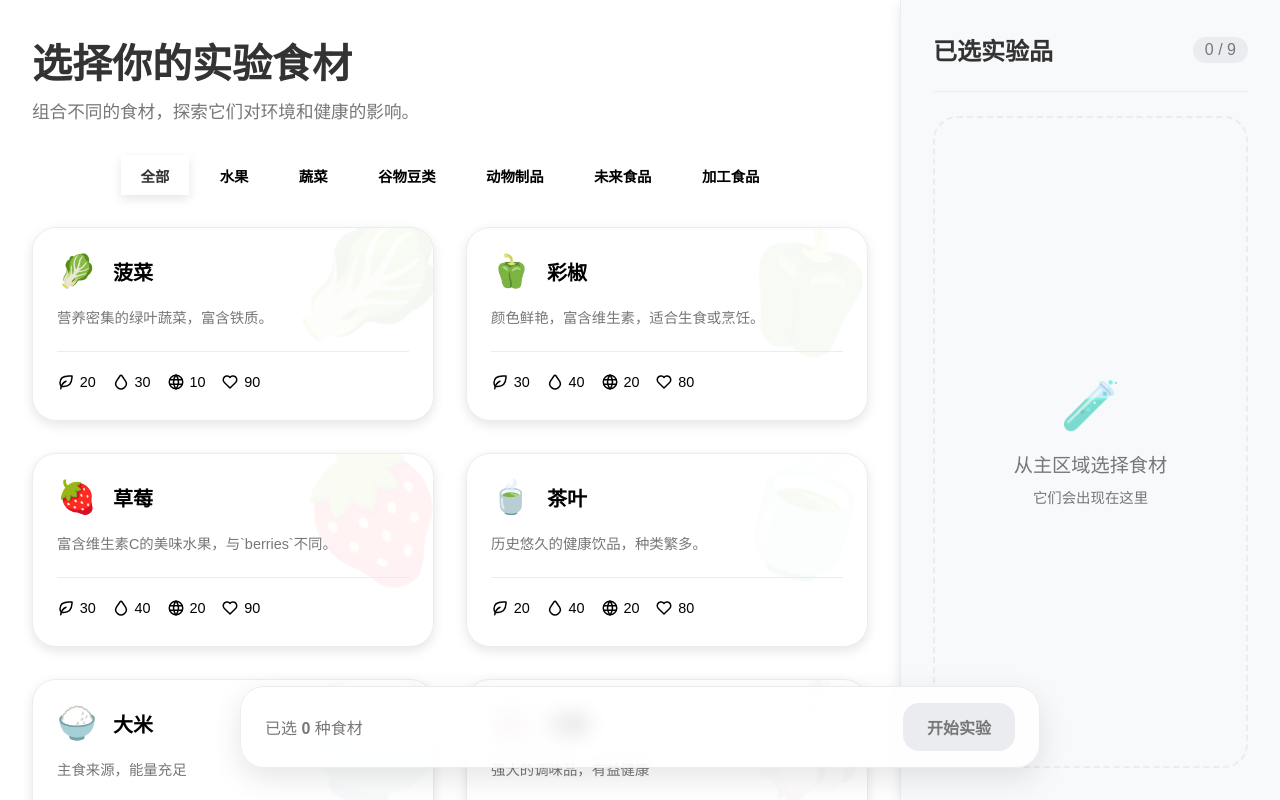
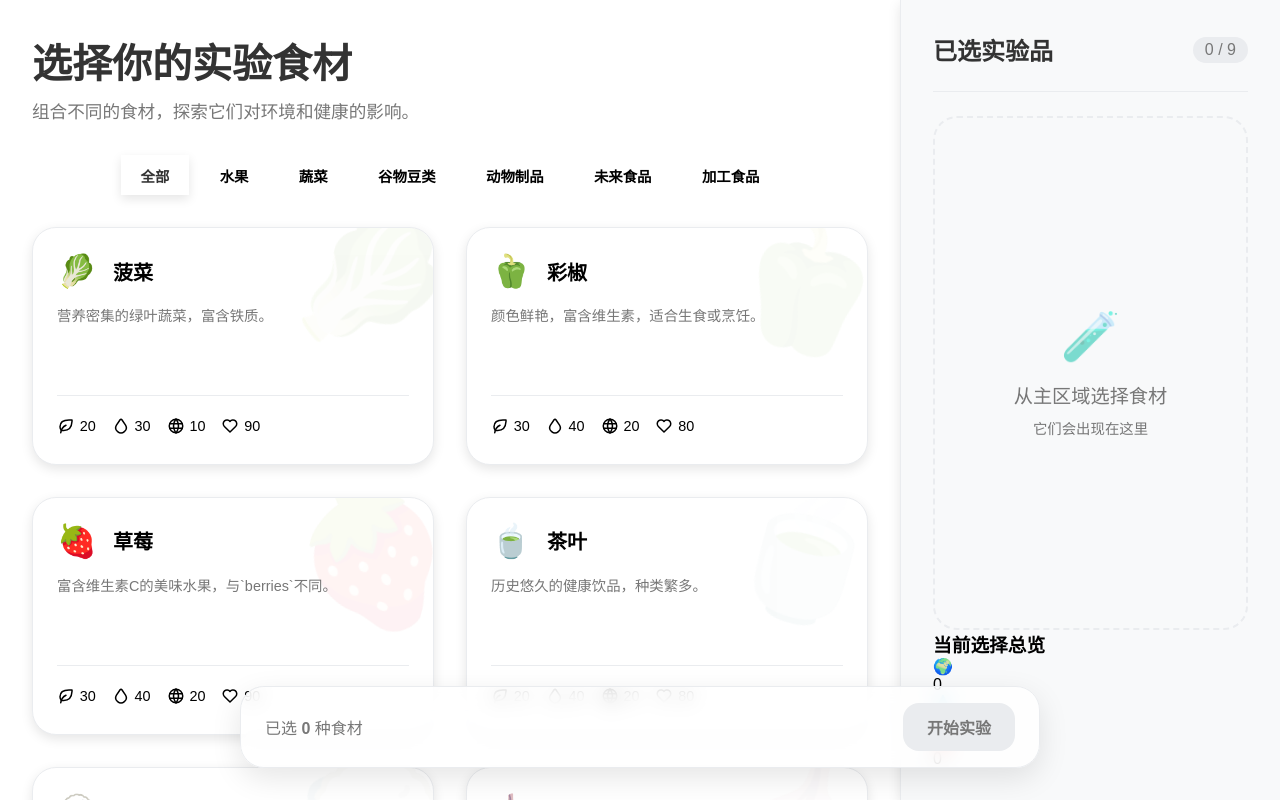
Before and after one commit to Chillizu/Food-Games, a React (Vite) app: page / in a window 1280 px wide. Both pictures are taken after a click on the button "🚀 进入实验室". Built offline with nearby package versions, Linux system fonts and the light colour scheme.

Commit message:
fixed bugs

```diff
--- a/src/App.jsx
+++ b/src/App.jsx
@@ -8,6 +8,7 @@ import CookingScreen from './components/Game/CookingScreen'
 import ResultScreen from './components/Game/ResultScreen'
 import LoadingSpinner from './components/UI/LoadingSpinner'
 import SelectedCards from './components/Cards/SelectedCards'
+import SelectionStatsPanel from './components/UI/SelectionStatsPanel'
 import AchievementPopup from './components/UI/AchievementPopup'
 import Cookbook from './components/UI/Cookbook'
 import AchievementGallery from './components/UI/AchievementGallery'
@@ -112,10 +113,10 @@ function App() {
               />
               <Route path="/result" element={
                 <ResultScreen
-                  onRestart={gameLogic.restartGame}
                   onNewGame={gameLogic.startNewGame}
                   onOpenCookbook={gameLogic.openCookbook}
                   onOpenAchievements={gameLogic.openAchievementGallery}
+                  onResetGame={gameLogic.resetGame}
                 />}
               />
             </Routes>
@@ -128,9 +129,9 @@ function App() {
               selectedFoods={gameLogic.selectedFoods}
               onDeselectFood={gameLogic.deselectFood}
               highlightedFoods={gameLogic.highlightedFoods}
-              selectionStats={gameLogic.selectionStats}
               isLocked={gameLogic.gameStage === 'cooking'}
             />
+            <SelectionStatsPanel selectionStats={gameLogic.selectionStats} />
           </aside>
         )}
       </div>
--- a/src/components/3D/InstancedTrees.jsx
+++ b/src/components/3D/InstancedTrees.jsx
@@ -55,7 +55,7 @@ const InstancedTrees = ({ planetStatus, count }) => {
   return (
     <instancedMesh ref={meshRef} args={[null, null, count]}>
       <coneGeometry args={[0.5, 1, 4]} />
-      <meshStandardMaterial vertexColors />
+      <meshStandardMaterial />
     </instancedMesh>
   );
 };
--- a/src/components/3D/PlanetVisualization.jsx
+++ b/src/components/3D/PlanetVisualization.jsx
@@ -1,9 +1,9 @@
-import React, { useRef, useMemo } from 'react'
+import React, { useRef, useMemo, useState } from 'react'
 import { Canvas, useFrame } from '@react-three/fiber'
 import { OrbitControls, shaderMaterial, Points, PointMaterial } from '@react-three/drei'
 import { extend } from '@react-three/fiber'
 import * as THREE from 'three'
-import { useSpring, animated } from '@react-spring/three'
+import { useSpring, animated, easings } from '@react-spring/three'
 import InstancedTrees from './InstancedTrees'
 import FoodParticles from './FoodParticles'
 
@@ -185,12 +185,9 @@ const Stars = () => {
   )
 }
 
-const PlanetVisualization = ({ planetStatus, selectedFoods }) => {
+export const PlanetScene = ({ planetStatus, selectedFoods }) => {
   return (
-    <Canvas
-      camera={{ position: [0, 0, 5], fov: 50 }}
-      style={{ background: '#1a2a3a', width: '100%', height: '100%' }}
-    >
+    <>
       <ambientLight intensity={0.6} />
       <directionalLight position={[5, 5, 5]} intensity={0.8} />
       <Planet planetStatus={planetStatus} foods={selectedFoods} position={[0, 0, 0]} />
@@ -202,8 +199,19 @@ const PlanetVisualization = ({ planetStatus, selectedFoods }) => {
         autoRotate
         autoRotateSpeed={0.5}
       />
+    </>
+  );
+};
+
+const PlanetVisualization = ({ planetStatus, selectedFoods }) => {
+  return (
+    <Canvas
+      camera={{ position: [0, 0, 5], fov: 50 }}
+      style={{ background: '#1a2a3a', width: '100%', height: '100%' }}
+    >
+      <PlanetScene planetStatus={planetStatus} selectedFoods={selectedFoods} />
     </Canvas>
   )
 }
 
-export default PlanetVisualization
+export default PlanetVisualization;
--- a/src/components/Cards/FoodCard.jsx
+++ b/src/components/Cards/FoodCard.jsx
@@ -28,7 +28,7 @@ const FoodCard = ({ food, isSelected, onSelect }) => {
           <span className="food-card__emoji">{food.emoji}</span>
           <h3 className="food-card__name">{food.name}</h3>
         </div>
-        <p className="food-card__description">{food.description}</p>
+        <p className="food-card__description" title={food.description}>{food.description}</p>
         <div className="food-card__footer">
           <div className="food-card__stats">
             <div className="stat-item" title={`碳排放: ${food.carbonFootprint}`}>
--- a/src/components/Cards/SelectedCards.jsx
+++ b/src/components/Cards/SelectedCards.jsx
@@ -70,39 +70,6 @@ const SelectedCards = ({ selectedFoods, onDeselectFood, highlightedFoods, select
           )}
         </AnimatePresence>
       </div>
-
-      {selectedFoods.length > 0 && selectionStats && (
-        <motion.div
-          className="selection-stats"
-          initial={{ opacity: 0, y: 5 }}
-          animate={{ opacity: 1, y: 0 }}
-          transition={{ duration: 0.3, delay: 0.1, ease: 'easeOut' }}
-        >
-          <h3 className="stats-title">当前选择总览</h3>
-          <div className="stats-progress-bars">
-            <StatProgressBar
-              label="总碳排放"
-              icon="🌍"
-              value={Math.round(selectionStats.carbonFootprint * 100)}
-              max={100}
-              higherIsBetter={false}
-            />
-            <StatProgressBar
-              label="总水资源消耗"
-              icon="💧"
-              value={Math.round(selectionStats.waterUsage * 100)}
-              max={100}
-              higherIsBetter={false}
-            />
-            <StatProgressBar
-              label="平均健康指数"
-              icon="❤️"
-              value={Math.round(selectionStats.healthScore * 100)}
-              max={100}
-            />
-          </div>
-        </motion.div>
-      )}
     </div>
   )
 }
--- a/src/components/Game/IntroScreen.jsx
+++ b/src/components/Game/IntroScreen.jsx
@@ -1,11 +1,11 @@
 import React from 'react';
 import { motion } from 'framer-motion';
-import { IconBook, IconAward, IconChevronRight } from '@tabler/icons-react';
-import FloatingEmojis from '../UI/FloatingEmojis';
+import { Canvas } from '@react-three/fiber';
+import { IconBook, IconAward } from '@tabler/icons-react';
+import { PlanetScene } from '../3D/PlanetVisualization';
 import foodData from '../../data/foods.json';
 
 const IntroScreen = ({ onStartGame, gameStats, onOpenCookbook, onOpenAchievements, unlockedRecipeIds }) => {
-  const foodEmojis = foodData.foods.map(food => food.emoji);
   const containerVariants = {
     hidden: { opacity: 0 },
     visible: { opacity: 1, transition: { staggerChildren: 0.1 } },
@@ -57,7 +57,12 @@ const IntroScreen = ({ onStartGame, gameStats, onOpenCookbook, onOpenAchievement
       {/* Right Column */}
       <div className="intro-right-panel">
         <motion.div variants={itemVariants} className="intro-planet-container">
-          <FloatingEmojis emojis={foodEmojis} />
+          <Canvas style={{ width: '120%', height: '120%' }}>
+            <PlanetScene
+              planetStatus={{ health: 'excellent' }}
+              selectedFoods={[]}
+            />
+          </Canvas>
         </motion.div>
 
         <div className="intro-cards-container">
--- a/src/components/Game/ResultScreen.jsx
+++ b/src/components/Game/ResultScreen.jsx
@@ -8,13 +8,14 @@ import HeaderActions from '../UI/HeaderActions'
 import StatProgressBar from '../UI/StatProgressBar';
 import AnimatedScore from '../UI/AnimatedScore';
 
-const ResultScreen = ({ onNewGame, onOpenCookbook, onOpenAchievements }) => {
+const ResultScreen = ({ onNewGame, onOpenCookbook, onOpenAchievements, onResetGame }) => {
   const location = useLocation();
-  const navigate = useNavigate();
   const resultData = location.state;
 
   const handleGoHome = () => {
-    navigate('/');
+    if (onResetGame) {
+      onResetGame();
+    }
   };
 
   if (!resultData) {
@@ -22,7 +23,7 @@ const ResultScreen = ({ onNewGame, onOpenCookbook, onOpenAchievements }) => {
       <div className="content-block" style={{ textAlign: 'center', margin: 'auto' }}>
         <h2>没有可用的结果</h2>
         <p>请先开始一个新的实验来查看结果。</p>
-        <button className="button button--primary" onClick={handleGoHome} style={{ marginTop: '1rem' }}>
+        <button className="button button--primary" onClick={onResetGame} style={{ marginTop: '1rem' }}>
           返回主界面
         </button>
       </div>
--- /dev/null
+++ b/src/components/UI/SelectionStatsPanel.jsx
@@ -0,0 +1,49 @@
+import React from 'react';
+import { motion } from 'framer-motion';
+import StatProgressBar from './StatProgressBar';
+
+const SelectionStatsPanel = ({ selectionStats }) => {
+  const stats = selectionStats || {
+    carbonFootprint: 0,
+    waterUsage: 0,
+    healthScore: 0,
+  };
+
+  return (
+    <motion.div
+      className="selection-stats-panel"
+      initial={{ opacity: 0, y: 10 }}
+      animate={{ opacity: 1, y: 0 }}
+      transition={{ duration: 0.3, delay: 0.2, ease: 'easeOut' }}
+    >
+      <h3 className="stats-title">当前选择总览</h3>
+      <div className="stats-progress-bars">
+        <StatProgressBar
+          label="总碳排放"
+          icon="🌍"
+          value={stats.carbonFootprint}
+          max={2}
+          higherIsBetter={false}
+          delay={0.1}
+        />
+        <StatProgressBar
+          label="总水资源消耗"
+          icon="💧"
+          value={stats.waterUsage}
+          max={2}
+          higherIsBetter={false}
+          delay={0.2}
+        />
+        <StatProgressBar
+          label="平均健康指数"
+          icon="❤️"
+          value={stats.healthScore}
+          max={1}
+          delay={0.3}
+        />
+      </div>
+    </motion.div>
+  );
+};
+
+export default SelectionStatsPanel;
--- a/src/components/UI/StatProgressBar.jsx
+++ b/src/components/UI/StatProgressBar.jsx
@@ -3,6 +3,7 @@ import { motion } from 'framer-motion';
 
 const StatProgressBar = ({ label, icon, value, max, higherIsBetter = true, delay = 0 }) => {
   const percentage = max > 0 ? (value / max) * 100 : 0;
+  const displayValue = Math.round(value * 100);
 
   const getStatusClass = () => {
     const scoreForColor = higherIsBetter ? percentage : 100 - percentage;
@@ -18,11 +19,11 @@ const StatProgressBar = ({ label, icon, value, max, higherIsBetter = true, delay
         <motion.div
           className={`stat-progress-bar__fill ${getStatusClass()}`}
           initial={{ width: 0 }}
-          animate={{ width: `${percentage}%` }}
+          animate={{ width: `${Math.min(percentage, 100)}%` }}
           transition={{ duration: 0.8, ease: 'easeOut', delay }}
         />
       </div>
-      <span className="stat-progress-bar__value">{value}</span>
+      <span className="stat-progress-bar__value">{displayValue}</span>
     </div>
   );
 };
--- a/src/styles/main.css
+++ b/src/styles/main.css
@@ -315,6 +315,13 @@ body {
   color: var(--text-secondary-color);
   flex-grow: 1;
   margin-bottom: 1.5rem;
+  line-height: 1.5;
+  height: calc(0.9rem * 1.5 * 3); /* Reserve space for 3 lines */
+  display: -webkit-box;
+  -webkit-box-orient: vertical;
+  -webkit-line-clamp: 3;
+  overflow: hidden;
+  text-overflow: ellipsis;
 }
 
 .food-card__footer {
@@ -1178,13 +1185,15 @@ body {
 }
 
 .intro-planet-container {
-  width: 140%;
-  height: 80%;
-  max-height: 800px;
+  width: 100%;
+  height: 100%;
   position: absolute;
-  top: 50%;
-  left: 50%;
-  transform: translate(-50%, -50%);
+  top: 0;
+  left: 0;
+  display: flex;
+  justify-content: center;
+  align-items: center;
+  overflow: visible;
   z-index: 1;
 }
 
@@ -1263,7 +1272,7 @@ body {
   font-weight: 700;
 }
 
-.close-button {
+.modal-header .close-button {
   position: absolute;
   top: 1.25rem;
   right: 1.25rem;
@@ -1292,7 +1301,7 @@ body {
 }
 
 /* Selection Stats */
-.selection-stats {
+.selection-stats-panel {
   padding-top: 1.5rem;
   margin-top: 1.5rem;
   border-top: 1px solid var(--border-color);
@@ -1375,6 +1384,7 @@ body {
   overflow-y: auto;
   padding: 1rem;
   flex-grow: 1;
+  min-height: 0; /* Flexbox overflow fix */
 }
 
 .modal-tabs {
```
Also changed, not shown: 1 other file (tests, documents, lock files or other folders). Lines whose indentation alone changed are shown as unchanged.
